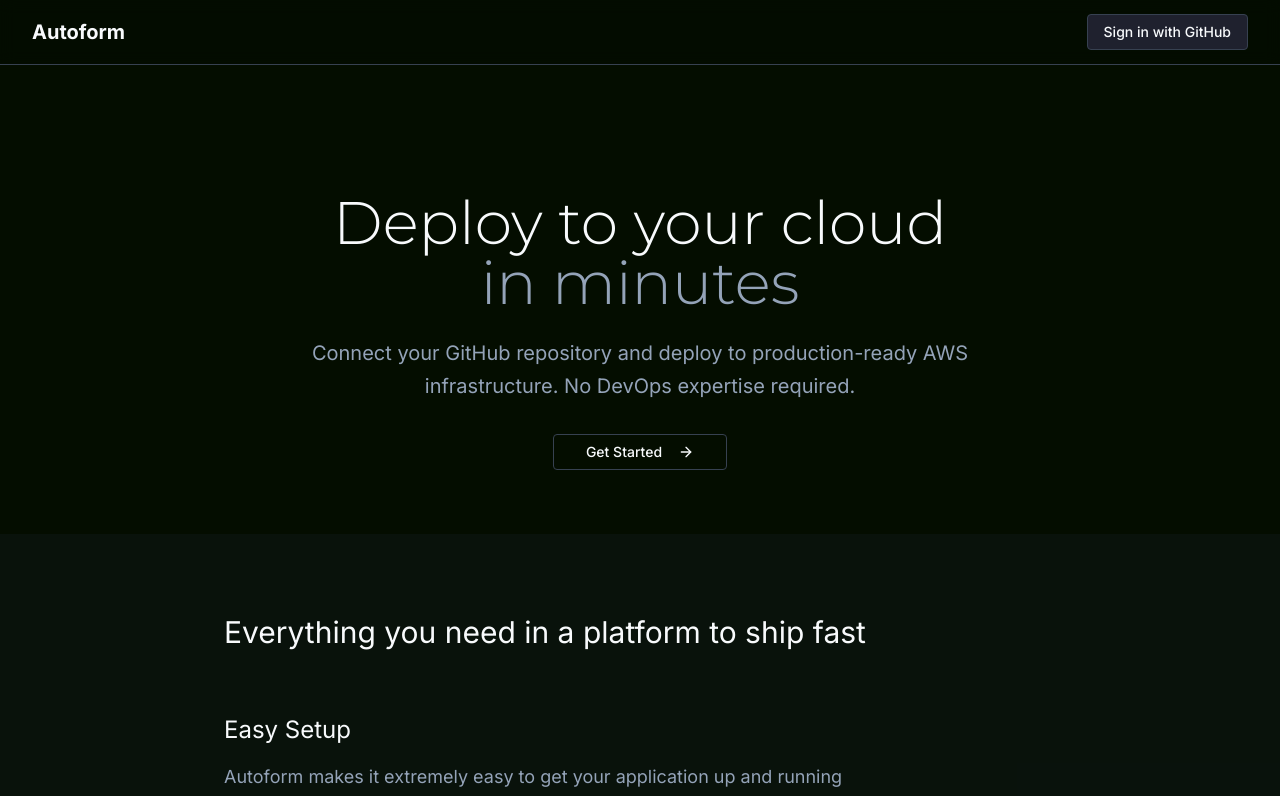
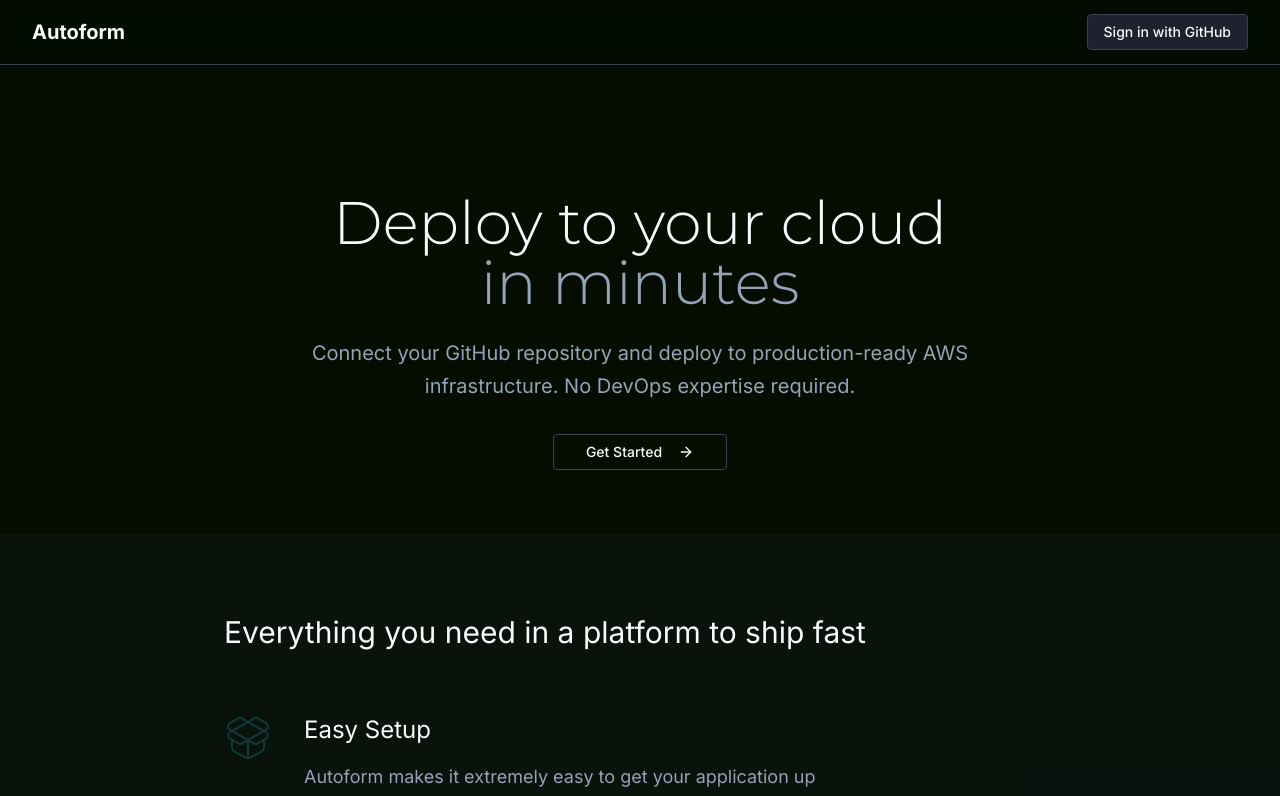
Before and after one commit to dash1291/autoform, a Next.js app in the folder frontend/: page / in a window 1280 px wide. Shown: the top 796 px of the page. Built offline with nearby package versions, Linux system fonts and the light colour scheme; no server answers.

Commit message:
minor style improvement on frontend

```diff
--- a/frontend/src/app/page.tsx
+++ b/frontend/src/app/page.tsx
@@ -5,7 +5,7 @@ import { useEffect } from 'react'
 import { Button } from '@/components/ui/button'
 import { useAuth } from '@/lib/auth-client'
 import { signIn } from 'next-auth/react'
-import { Github, Zap, Users, Copy, Cloud, Trees, ArrowRight, CheckCircle } from 'lucide-react'
+import { Github, PackageOpen, Zap, Users, Copy, Cloud, Trees, ArrowRight, CheckCircle } from 'lucide-react'
 
 export default function Home() {
   const { isAuthenticated, isLoading } = useAuth()
@@ -28,7 +28,7 @@ export default function Home() {
 
   const features = [
     {
-      icon: Cloud,
+      icon: PackageOpen,
       title: "Easy Setup",
       description: "Autoform makes it extremely easy to get your application up and running on AWS ECS. Quickly bootstrap with best practices without having to deep-diving into AWS concepts and setting up your own tooling. Let Autoform do it for you while you focus on your application.",
       iconColor: "text-orange-600",
@@ -95,6 +95,9 @@ export default function Home() {
           <div className="space-y-16">
             {features.map((feature, index) => (
               <div key={index} className="flex flex-col w-3/4 md:flex-row items-start gap-8 mb-8">
+                 <span>
+                    <feature.icon strokeWidth={1} className={`text-secondary w-12 h-12 rounded`} />
+                  </span>
                 <div className="flex-1">
                   <h3 className="text-2xl font-normal text-foreground mb-4">
                     {feature.title}
```
